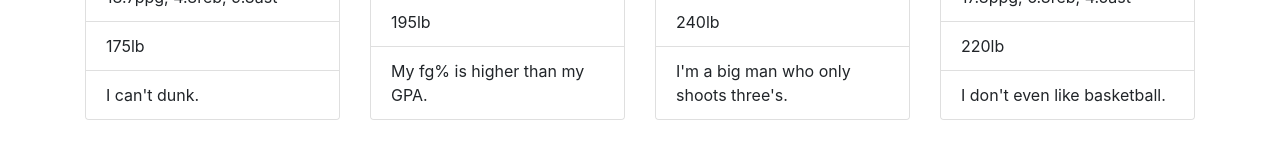
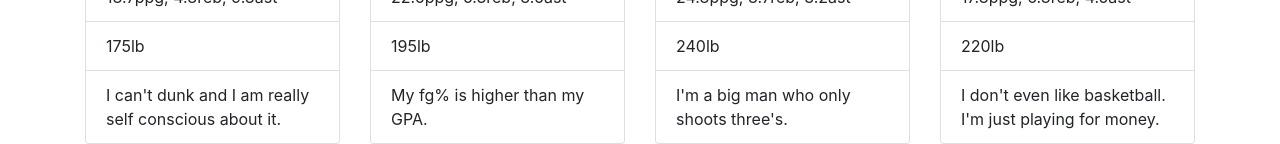
Before and after one commit to mcataga/RUHacks2020-BallersOnly, a React (Create React App) app: page /aboutus in a window 1280 px wide. Shown: the part 675-819 px from the top of the page. Built offline with nearby package versions, Linux system fonts and the light colour scheme; what google-maps-react would draw is missing.

Commit message:
About us updated

```diff
--- a/src/components/about-us.component.js
+++ b/src/components/about-us.component.js
@@ -32,7 +32,7 @@ export default class AboutUs extends Component {
                 <ListGroup className="list-group-flush">
                     <ListGroupItem>18.7ppg, 4.8reb, 9.3ast</ListGroupItem>
                     <ListGroupItem>175lb</ListGroupItem>
-                    <ListGroupItem>I can't dunk.</ListGroupItem>
+                    <ListGroupItem>I can't dunk and I am really self conscious about it.</ListGroupItem>
                 </ListGroup>
             </Card>
 
@@ -83,7 +83,7 @@ export default class AboutUs extends Component {
                 <ListGroup className="list-group-flush">
                     <ListGroupItem>17.8ppg, 6.3reb, 4.5ast</ListGroupItem>
                     <ListGroupItem>220lb</ListGroupItem>
-                    <ListGroupItem>I don't even like basketball.</ListGroupItem>
+                    <ListGroupItem>I don't even like basketball. I'm just playing for money.</ListGroupItem>
                 </ListGroup>
             </Card>
 
```
